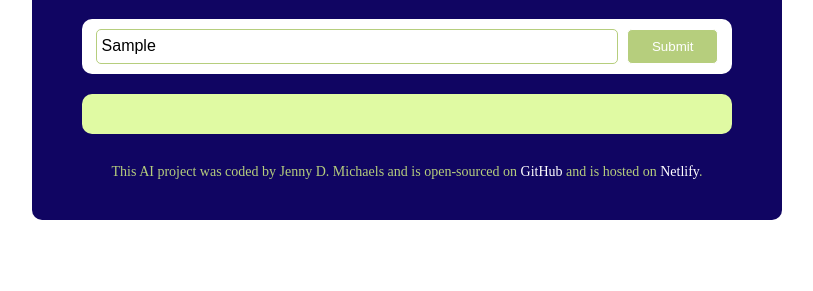
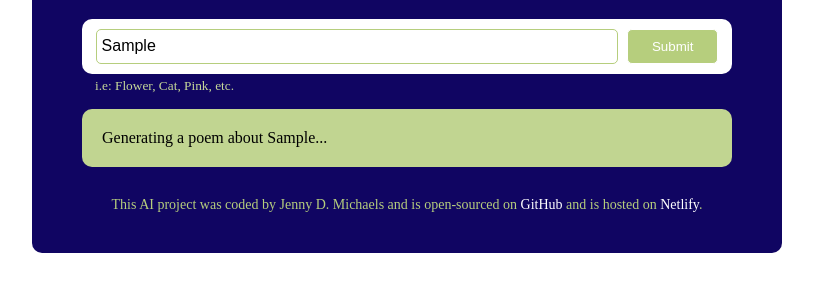
Before and after one commit to cjsekdms37/poem-generator, a plain HTML site: page index.html in a window 1280 px wide. Both pictures are taken after typing "Sample" into the empty fields and a click on the input 905 px from the left and 287 px from the top of the page. Shown: the part 241-532 px from the top of the page, without its empty margins (233-1046 px from the left). Drawn offline with nearby package versions, Linux system fonts and the light colour scheme; no server answers.

Commit message:
Improved the User Experience

```diff
--- a/index.html
+++ b/index.html
@@ -15,6 +15,7 @@
       </header>
 
       <main>
+        <div class="form-container">
           <form id="poem-generator-form" action="/">
             <input
               type="text"
@@ -26,8 +27,10 @@
             />
             <input type="submit" class="submit-button" />
           </form>
+          <small>i.e: Flower, Cat, Pink, etc.</small>
+        </div>
 
-        <div class="poem"></div>
+        <div class="poem hidden"></div>
       </main>
 
       <footer>
--- a/src/ style.css
+++ b/src/ style.css
@@ -6,9 +6,14 @@
   padding: 40px 50px;
 }
 
+.hidden {
+  display: none;
+}
+
 .poem {
-  background-color: #e0faa3;
+  background-color: #c1d591;
   border-radius: 10px;
+  margin-top: 15px;
   padding: 20px;
 }
 
@@ -45,7 +50,7 @@ form {
   border-radius: 10px;
   display: flex;
   justify-content: center;
-  margin-bottom: 20px;
+  margin-bottom: 2px;
   padding: 10px 6px;
 }
 
@@ -60,3 +65,23 @@ h1 {
   color: #c6d999;
   text-align: center;
 }
+
+small {
+  color: #c6d999;
+  margin-left: 13px;
+}
+
+@keyframes blink-animation {
+  to {
+    visibility: hidden;
+  }
+}
+
+@-webkit-keyframes blink-animation {
+  to {
+    visibility: hidden;
+  }
+}
+.blink {
+  animation: blink-animation 1s steps(5, start) infinite;
+}
--- a/src/index.js
+++ b/src/index.js
@@ -1,5 +1,6 @@
 function displayPoem(response) {
   console.log(response);
+
   new Typewriter(".poem", {
     strings: response.data.answer,
     autoStart: true,
@@ -17,6 +18,10 @@ function generatePoem(event) {
   let context = `You are an expert short poem writer. Your mission is to generate a 4 line short poem in html format. Separate each line and do not include the title of the poem other than the poem. Make sure to follow user instructions.`;
   let apiUrl = `https://api.shecodes.io/ai/v1/generate?prompt=${prompt}&context=${context}&key=${apiKey}`;
 
+  let poemElement = document.querySelector(".poem");
+  poemElement.classList.remove("hidden");
+  poemElement.innerHTML = `<div class="blink">Generating a poem about ${poemSubject.value}...</div>`;
+
   axios.get(apiUrl).then(displayPoem);
 }
 
```
Lines whose indentation alone changed are shown as unchanged.
